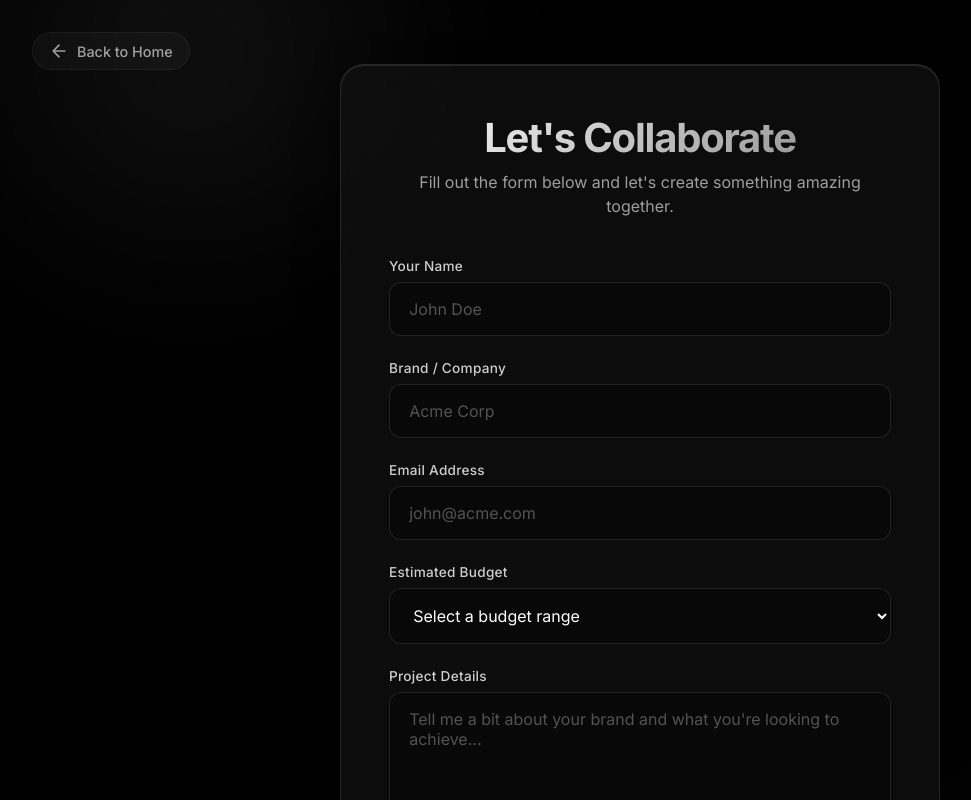
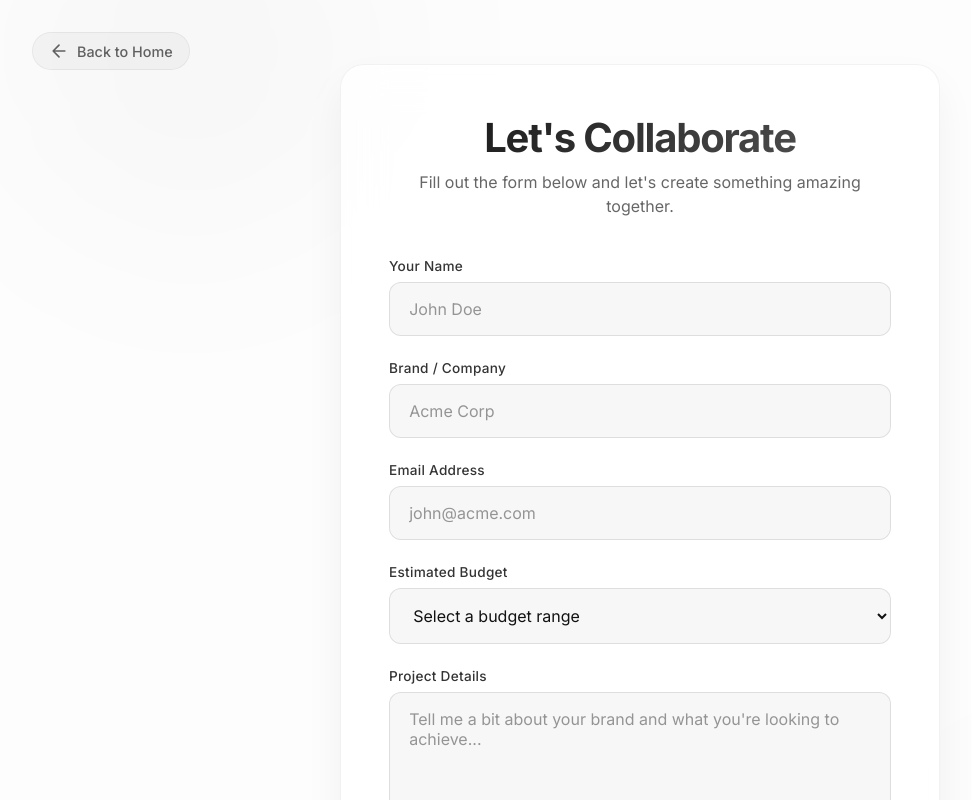
Before and after one commit to shubhankarsahu09/Creator, a Next.js app: page /collab in a window 1280 px wide. Shown: the top 800 px of the page, without its empty margins (0-971 px from the left). Built offline with nearby package versions, Linux system fonts and the light colour scheme.

Commit message:
Change collab page theme to white

```diff
--- a/src/app/collab/page.module.css
+++ b/src/app/collab/page.module.css
@@ -5,8 +5,8 @@
   align-items: center;
   justify-content: center;
   padding: 4rem 2rem;
-  background: #000;
-  color: #fff;
+  background: #fdfdfd;
+  color: #111;
   position: relative;
   overflow: hidden;
 }
@@ -19,7 +19,7 @@
   left: -10%;
   width: 50%;
   height: 50%;
-  background: radial-gradient(circle, rgba(255,255,255,0.08) 0%, rgba(255,255,255,0) 70%);
+  background: radial-gradient(circle, rgba(0,0,0,0.03) 0%, rgba(0,0,0,0) 70%);
   filter: blur(80px);
   z-index: 0;
 }
@@ -31,7 +31,7 @@
   right: -10%;
   width: 50%;
   height: 50%;
-  background: radial-gradient(circle, rgba(255,255,255,0.05) 0%, rgba(255,255,255,0) 70%);
+  background: radial-gradient(circle, rgba(0,0,0,0.02) 0%, rgba(0,0,0,0) 70%);
   filter: blur(80px);
   z-index: 0;
 }
@@ -43,7 +43,7 @@
   display: flex;
   align-items: center;
   gap: 0.5rem;
-  color: rgba(255,255,255,0.6);
+  color: rgba(0,0,0,0.6);
   text-decoration: none;
   font-size: 0.9rem;
   font-weight: 500;
@@ -51,27 +51,27 @@
   z-index: 10;
   padding: 0.5rem 1rem;
   border-radius: 2rem;
-  background: rgba(255, 255, 255, 0.03);
-  border: 1px solid rgba(255, 255, 255, 0.05);
+  background: rgba(0, 0, 0, 0.03);
+  border: 1px solid rgba(0, 0, 0, 0.05);
 }
 
 .backBtn:hover {
-  color: #fff;
-  background: rgba(255, 255, 255, 0.1);
+  color: #000;
+  background: rgba(0, 0, 0, 0.08);
   transform: translateX(-4px);
 }
 
 .formWrapper {
   width: 100%;
   max-width: 600px;
-  background: rgba(20, 20, 20, 0.6);
+  background: rgba(255, 255, 255, 0.8);
   backdrop-filter: blur(20px);
   -webkit-backdrop-filter: blur(20px);
-  border: 1px solid rgba(255, 255, 255, 0.1);
+  border: 1px solid rgba(0, 0, 0, 0.05);
   border-radius: 24px;
   padding: 3rem;
   z-index: 10;
-  box-shadow: 0 20px 40px rgba(0, 0, 0, 0.5), inset 0 1px 0 rgba(255, 255, 255, 0.1);
+  box-shadow: 0 20px 40px rgba(0, 0, 0, 0.05), inset 0 1px 0 rgba(255, 255, 255, 0.5);
   animation: slideUp 0.8s cubic-bezier(0.16, 1, 0.3, 1) forwards;
   opacity: 0;
   transform: translateY(40px);
@@ -93,14 +93,14 @@
   font-size: 2.5rem;
   font-weight: 700;
   margin-bottom: 0.5rem;
-  background: linear-gradient(135deg, #fff 0%, rgba(255,255,255,0.5) 100%);
+  background: linear-gradient(135deg, #111 0%, rgba(17,17,17,0.7) 100%);
   -webkit-background-clip: text;
   -webkit-text-fill-color: transparent;
   letter-spacing: -0.03em;
 }
 
 .subtitle {
-  color: rgba(255, 255, 255, 0.6);
+  color: rgba(0, 0, 0, 0.6);
   font-size: 1rem;
   line-height: 1.5;
 }
@@ -113,18 +113,18 @@
   display: block;
   font-size: 0.85rem;
   font-weight: 500;
-  color: rgba(255, 255, 255, 0.8);
+  color: rgba(0, 0, 0, 0.8);
   margin-bottom: 0.5rem;
   letter-spacing: 0.02em;
 }
 
 .input, .textarea {
   width: 100%;
-  background: rgba(0, 0, 0, 0.3);
-  border: 1px solid rgba(255, 255, 255, 0.1);
+  background: rgba(0, 0, 0, 0.03);
+  border: 1px solid rgba(0, 0, 0, 0.1);
   border-radius: 12px;
   padding: 1rem 1.2rem;
-  color: #fff;
+  color: #111;
   font-size: 1rem;
   font-family: inherit;
   transition: all 0.3s ease;
@@ -132,13 +132,13 @@
 }
 
 .input::placeholder, .textarea::placeholder {
-  color: rgba(255, 255, 255, 0.3);
+  color: rgba(0, 0, 0, 0.4);
 }
 
 .input:focus, .textarea:focus {
-  border-color: rgba(255, 255, 255, 0.4);
-  background: rgba(255, 255, 255, 0.05);
-  box-shadow: 0 0 0 4px rgba(255, 255, 255, 0.05);
+  border-color: rgba(0, 0, 0, 0.2);
+  background: rgba(0, 0, 0, 0.05);
+  box-shadow: 0 0 0 4px rgba(0, 0, 0, 0.05);
 }
 
 .textarea {
@@ -151,8 +151,8 @@
   padding: 1.2rem;
   border-radius: 12px;
   border: none;
-  background: #fff;
-  color: #000;
+  background: #111;
+  color: #fff;
   font-size: 1rem;
   font-weight: 600;
   cursor: pointer;
@@ -166,7 +166,7 @@
 
 .submitBtn:hover {
   transform: translateY(-2px);
-  box-shadow: 0 8px 20px rgba(255, 255, 255, 0.2);
+  box-shadow: 0 8px 20px rgba(0, 0, 0, 0.15);
 }
 
 .submitBtn:active {
@@ -183,13 +183,13 @@
 .successIcon {
   width: 64px;
   height: 64px;
-  background: rgba(255, 255, 255, 0.1);
+  background: rgba(0, 0, 0, 0.05);
   border-radius: 50%;
   display: flex;
   align-items: center;
   justify-content: center;
   margin: 0 auto 1.5rem;
-  color: #fff;
+  color: #111;
 }
 
 .successTitle {
@@ -199,7 +199,7 @@
 }
 
 .successDesc {
-  color: rgba(255, 255, 255, 0.6);
+  color: rgba(0, 0, 0, 0.6);
   font-size: 1rem;
 }
 
```
